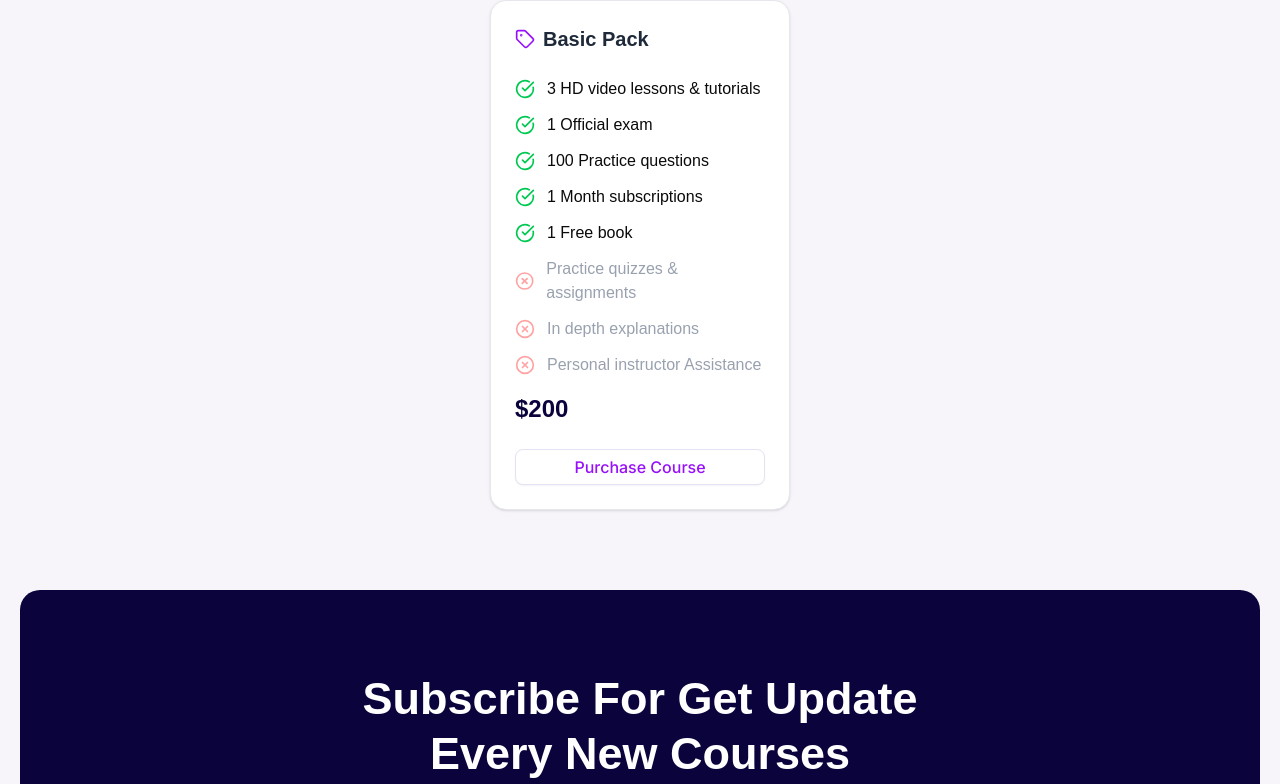
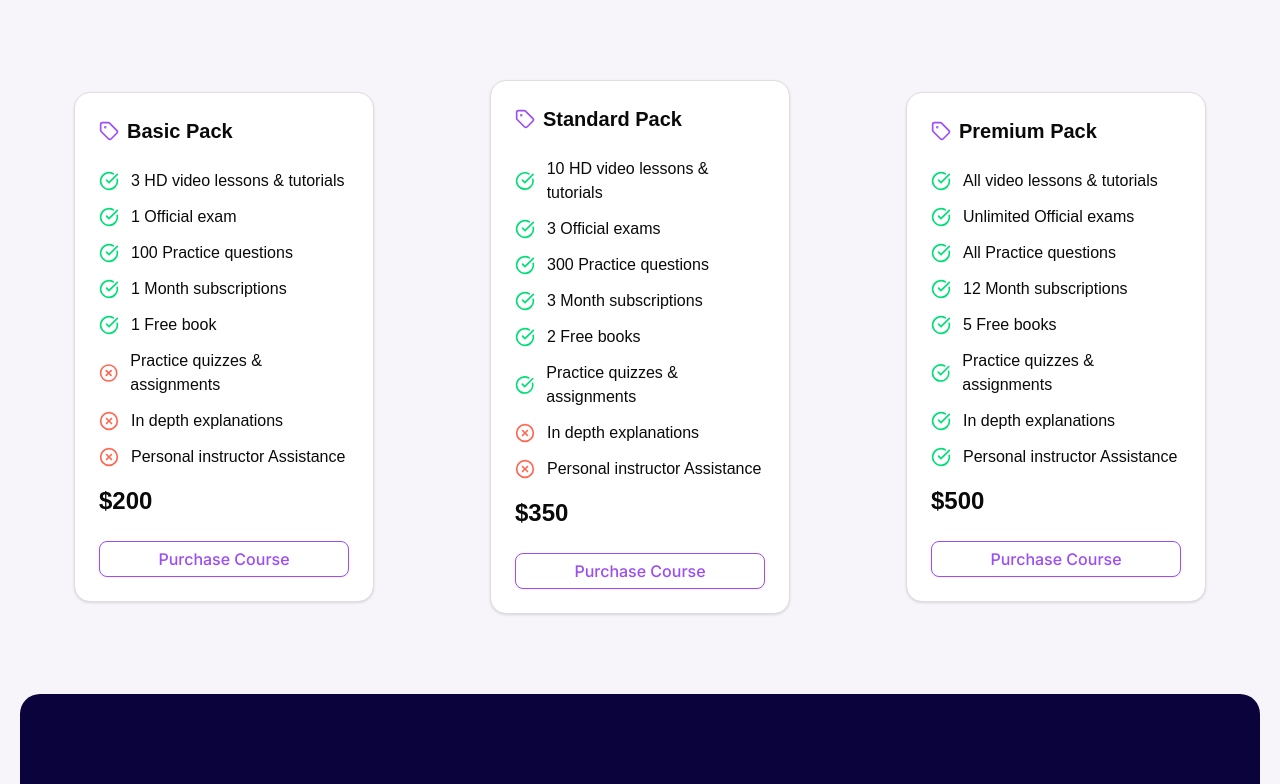
Before and after one commit to sabafakhri/E-learning-website, a Next.js app: page /pricing in a window 1280 px wide. Shown: the top 784 px of the page. Built offline with nearby package versions, Linux system fonts and the light colour scheme; a web font is replaced by a local one.

Commit message:
Refactor PricingPack component and update pricing data structure

```diff
--- a/app/pricing/page.tsx
+++ b/app/pricing/page.tsx
@@ -2,11 +2,12 @@ import PricingPack from "@/components/PricingPack";
 
 export default function Pricing() {
   return (
-    <div className="flex flex-col items-center justify-center">
+<div
 
+>
+  <PricingPack />
 
-        <PricingPack />
+</div>
 
-    </div>
   );
 }
--- a/components/PricingPack.tsx
+++ b/components/PricingPack.tsx
@@ -1,71 +1,113 @@
-    import { Card, CardHeader, CardTitle, CardContent, CardFooter } from "@/components/ui/card"
-import { Button } from "@/components/ui/button"
-import { CheckCircle, XCircle, Tag } from "lucide-react"
 
+import { Card, CardHeader, CardTitle, CardContent, CardFooter } from "@/components/ui/card";
+import { Button } from "@/components/ui/button";
+import { CheckCircle, XCircle, Tag } from "lucide-react";
 
-const PricingPack = () => {
+type Feature = {
+  label: string;
+  active: boolean;
+};
 
+type PricingPackProps = {
+  title: string;
+  features: Feature[];
+  price: string;
+};
+
+const PricingPack = ({ title, features, price }: PricingPackProps) => {
   return (
-    <Card className="w-[300px] rounded-2xl border border-gray-200 shadow-sm">
-      {/* Header */}
+    <Card className="w-[300px] rounded-2xl border border-[var(--color-gray-300)] shadow-sm">
       <CardHeader className="flex flex-row items-center gap-2">
-        <Tag className="h-5 w-5 text-purple-600" />
-        <CardTitle className="text-xl font-bold text-gray-800">
-          Basic Pack
-        </CardTitle>
+        <Tag className="h-5 w-5 text-[var(--color-purple-900)]" />
+        <CardTitle className="text-xl font-bold ">{title}</CardTitle>
+
       </CardHeader>
-
       <CardContent className="space-y-3">
-        {/* Features */}
-        <div className="flex items-center gap-3">
-          <CheckCircle className="text-green-500 h-5 w-5" />
-          <span>3 HD video lessons & tutorials</span>
-        </div>
-        <div className="flex items-center gap-3">
-          <CheckCircle className="text-green-500 h-5 w-5" />
-          <span>1 Official exam</span>
-        </div>
-        <div className="flex items-center gap-3">
-          <CheckCircle className="text-green-500 h-5 w-5" />
-          <span>100 Practice questions</span>
-        </div>
-        <div className="flex items-center gap-3">
-          <CheckCircle className="text-green-500 h-5 w-5" />
-          <span>1 Month subscriptions</span>
-        </div>
-        <div className="flex items-center gap-3">
-          <CheckCircle className="text-green-500 h-5 w-5" />
-          <span>1 Free book</span>
-        </div>
-
-        {/* Inactive Features */}
-        <div className="flex items-center gap-3 text-gray-400">
-          <XCircle className="text-red-300 h-5 w-5" />
-          <span>Practice quizzes & assignments</span>
-        </div>
-        <div className="flex items-center gap-3 text-gray-400">
-          <XCircle className="text-red-300 h-5 w-5" />
-          <span>In depth explanations</span>
-        </div>
-        <div className="flex items-center gap-3 text-gray-400">
-          <XCircle className="text-red-300 h-5 w-5" />
-          <span>Personal instructor Assistance</span>
-        </div>
-
-        {/* Price */}
-        <p className="text-2xl font-bold text-gray-900 mt-4">$200</p>
+        {features.map((feature, idx) => (
+          <div
+            key={idx}
+            className={`flex items-center gap-3 ${feature.active ? "" : "text-var(--color-gray-600)"}`}
+          >
+            {feature.active ? (
+              <CheckCircle className="text-[var(--color-green-tick)] h-5 w-5" />
+            ) : (
+              <XCircle className="text-[var(--color-orange-900)] h-5 w-5" />
+            )}
+            <span>{feature.label}</span>
+          </div>
+        ))}
+        <p className="text-2xl font-bold mt-4">{price}</p>
       </CardContent>
-
       <CardFooter>
         <Button
           variant="outline"
-          className="w-full border border-purple-300 text-purple-600 hover:bg-purple-50"
+          className="w-full border border-[var(--color-purple-900)] text-[var(--color-purple-900)] hover:bg-[var(--color-purple-900)] hover:text-background hover:shadow-lg hover:border-[var(--color-purple-900)]"
         >
           Purchase Course
         </Button>
       </CardFooter>
     </Card>
-  )
-}
+  );
+};
 
-export default PricingPack
+
+const pricingData = [
+  {
+    title: "Basic Pack",
+    price: "$200",
+    features: [
+      { label: "3 HD video lessons & tutorials", active: true },
+      { label: "1 Official exam", active: true },
+      { label: "100 Practice questions", active: true },
+      { label: "1 Month subscriptions", active: true },
+      { label: "1 Free book", active: true },
+      { label: "Practice quizzes & assignments", active: false },
+      { label: "In depth explanations", active: false },
+      { label: "Personal instructor Assistance", active: false },
+    ],
+  },
+  {
+    title: "Standard Pack",
+    price: "$350",
+    features: [
+      { label: "10 HD video lessons & tutorials", active: true },
+      { label: "3 Official exams", active: true },
+      { label: "300 Practice questions", active: true },
+      { label: "3 Month subscriptions", active: true },
+      { label: "2 Free books", active: true },
+      { label: "Practice quizzes & assignments", active: true },
+      { label: "In depth explanations", active: false },
+      { label: "Personal instructor Assistance", active: false },
+    ],
+  },
+  {
+    title: "Premium Pack",
+    price: "$500",
+    features: [
+      { label: "All video lessons & tutorials", active: true },
+      { label: "Unlimited Official exams", active: true },
+      { label: "All Practice questions", active: true },
+      { label: "12 Month subscriptions", active: true },
+      { label: "5 Free books", active: true },
+      { label: "Practice quizzes & assignments", active: true },
+      { label: "In depth explanations", active: true },
+      { label: "Personal instructor Assistance", active: true },
+    ],
+  },
+];
+
+// رندر سه پکیج با مپ
+const PricingPackList = () => (
+  <div className="
+    grid grid-cols-1 gap-2 mt-20 mb-20
+    sm:grid-cols-2
+    lg:grid-cols-3
+    place-items-center
+  ">
+    {pricingData.map((pack, idx) => (
+      <PricingPack key={idx} {...pack} />
+    ))}
+  </div>
+);
+
+export default PricingPackList;
```
